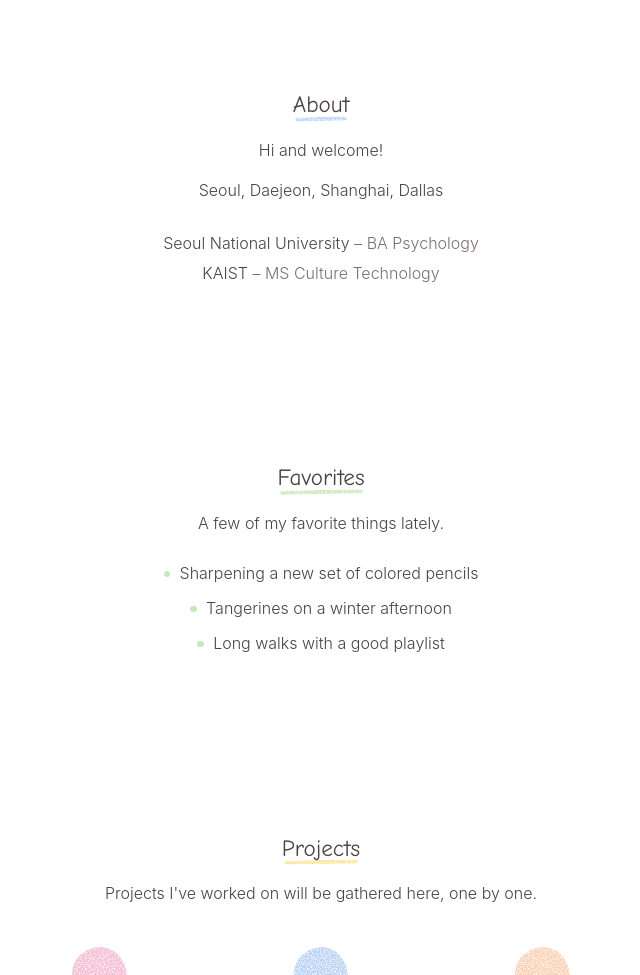
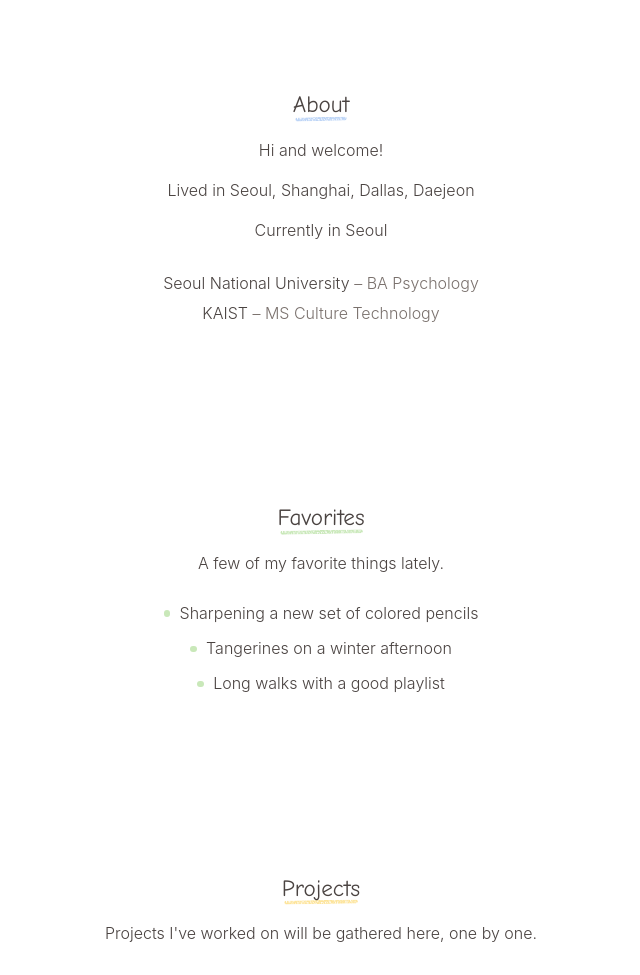
Before and after one commit to yewonbamdi/yewonbamdi.github.io, a plain HTML site: page index.html in a window 1280 px wide. Shown: the part 797-1772 px from the top of the page, without its empty margins (319-959 px from the left). Drawn offline with Linux system fonts and the light colour scheme; a web font is replaced by a local one.

Commit message:
Update About with places lived and current city
Co-Authored-By: Claude Opus 5.5 <noreply@anthropic.com>

```diff
--- a/index.html
+++ b/index.html
@@ -421,8 +421,8 @@
     <section id="about" class="section">
       <h2 class="title">About</h2>
       <p>Hi and welcome!</p>
-      <p lang="en">Seoul, Daejeon, Shanghai, Dallas</p>
-      <p lang="ko">서울, 대전, 상해, 달라스</p>
+      <p>Lived in Seoul, Shanghai, Dallas, Daejeon</p>
+      <p>Currently in Seoul</p>
       <ul class="edu" lang="en">
         <li>Seoul National University <span>– BA Psychology</span></li>
         <li>KAIST <span>– MS Culture Technology</span></li>
```
